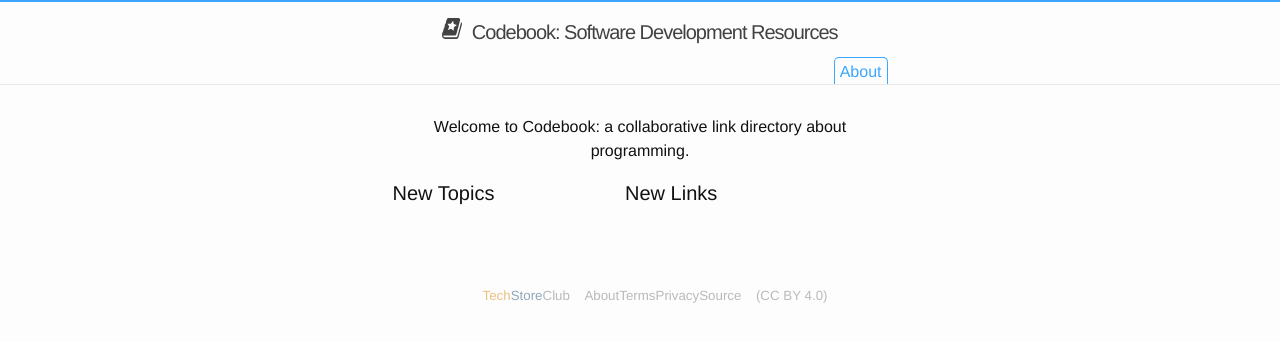
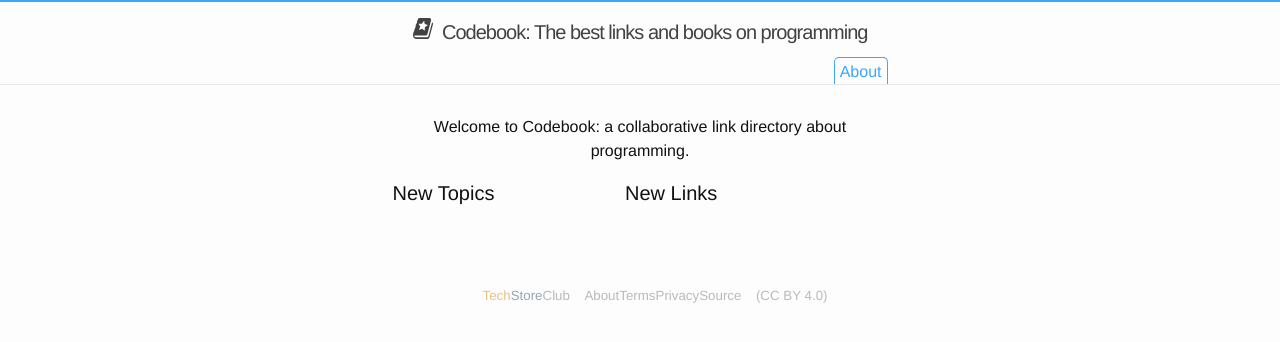
Before and after one commit to andychase/codebook, a Jekyll site: the page built from site/index.html, in a window 1280 px wide. Shown: the top 342 px of the page. Built offline with Jekyll 4.4.1, drawn with Linux system fonts in a browser that asks for light colours; nearby versions of some CDN libraries; some web fonts are replaced.

Commit message:
Minor change to page and motto

```diff
--- a/site/_config.yml
+++ b/site/_config.yml
@@ -1,6 +1,6 @@
-title: "Codebook: Software Development Resources"
+title: "Codebook: The best links and books on programming"
 email: codebook@andychase.me
-description: Software Development Resources
+description: A curated list of the best programming links & books, ordered topically
 baseurl: ""
 url: "https://codebook.snc.io"
 footer: |
```
Also changed, not shown: pages/2015-06-22-web_auth.md (+3 -0 lines), pages/2015-07-06-data_open-data.md (+1 -1 lines).
